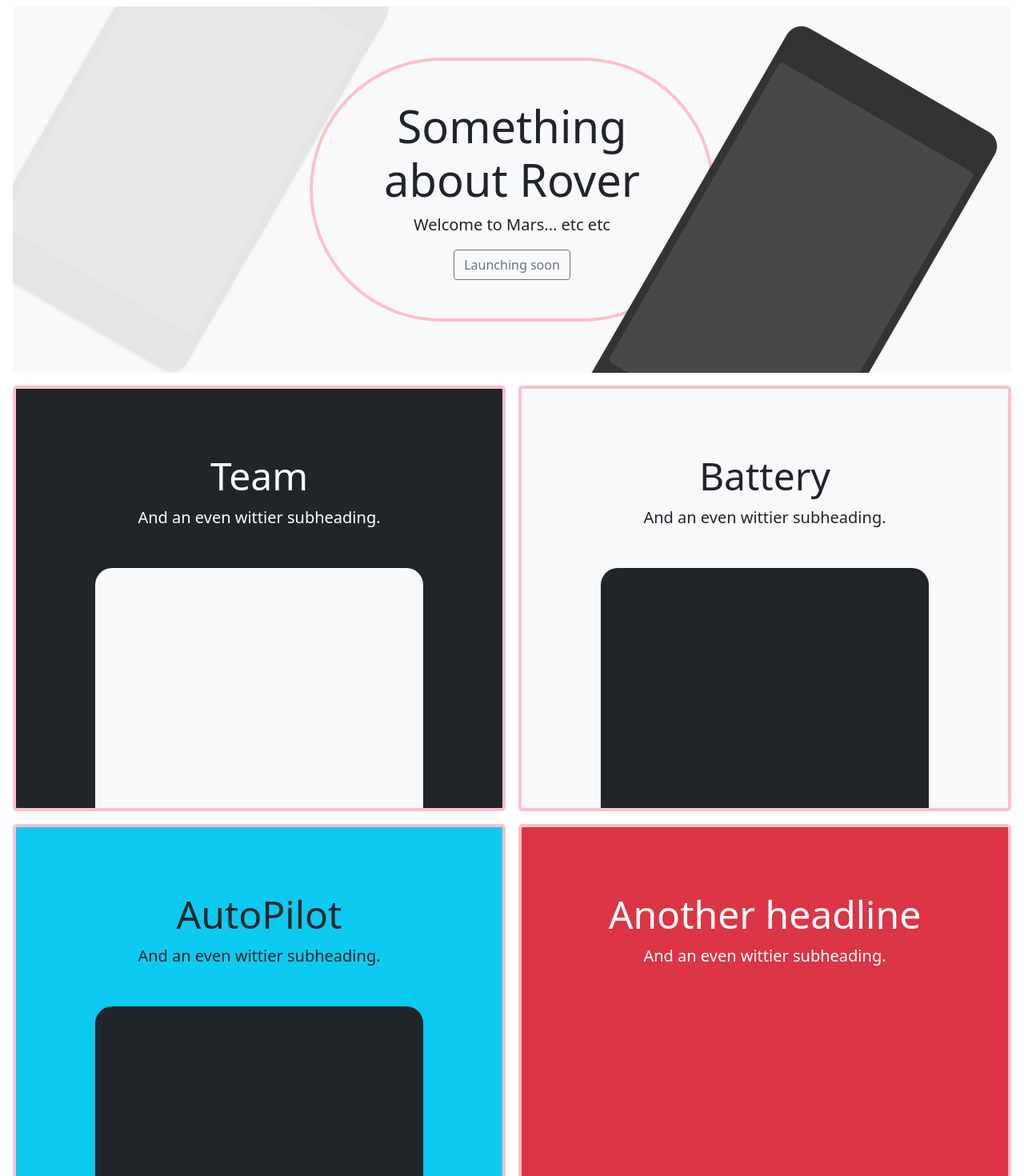
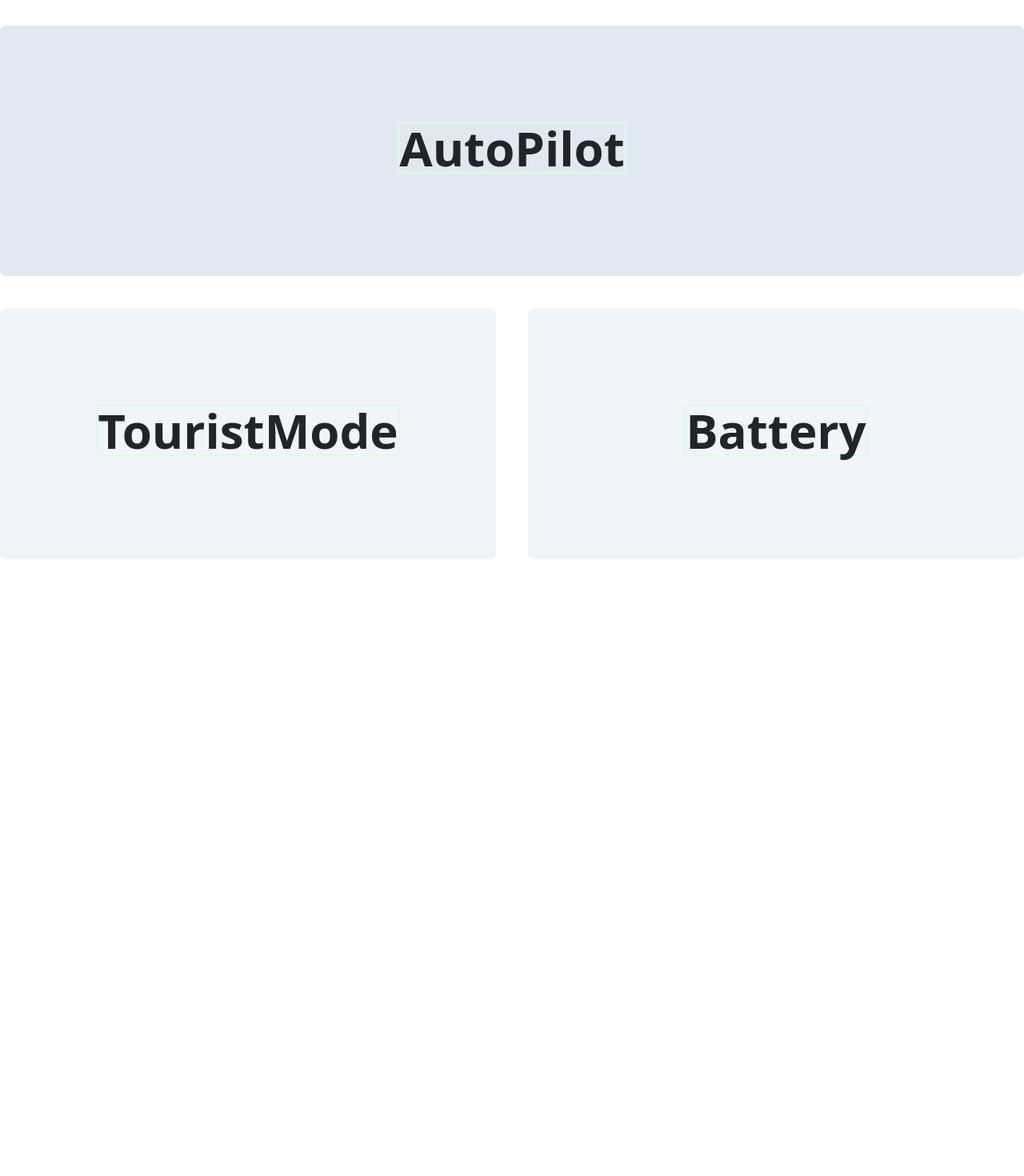
Before and after one commit to Shaanukstar123/Mars-Rover-Project-WALL-EE, a React (Create React App) app in the folder Command/FrontEnd/pageui/: page / in a window 1280 px wide. Shown: the part 80-1550 px from the top of the page at 80% size. After the commit the page ends 912 px from the top, so only its background shows below. Built offline with nearby package versions, Linux system fonts and the light colour scheme.

Commit message:
Added TailwindCSS and rebuilding in progress

```diff
--- a/Command/FrontEnd/pageui/package.json
+++ b/Command/FrontEnd/pageui/package.json
@@ -39,5 +39,10 @@
       "last 1 firefox version",
       "last 1 safari version"
     ]
+  },
+  "devDependencies": {
+    "autoprefixer": "^10.4.7",
+    "postcss": "^8.4.14",
+    "tailwindcss": "^3.1.4"
   }
 }
--- /dev/null
+++ b/Command/FrontEnd/pageui/postcss.config.js
@@ -0,0 +1,6 @@
+module.exports = {
+  plugins: {
+    tailwindcss: {},
+    autoprefixer: {},
+  },
+}
--- a/Command/FrontEnd/pageui/src/Components/About.js
+++ b/Command/FrontEnd/pageui/src/Components/About.js
@@ -1,52 +1,116 @@
 import './About.css'
 
 const About = () => {
+
+  const clickZ = () => {
+    alert('hi');
+    console.log('hi');
+  };
+
   return (
-    <main>
-      <div className="position-relative overflow-hidden p-5 p-md-3 m-md-3 text-center bg-light">
-        <div className="col-md-5 p-lg-5 mx-auto my-5 rounded-pill jcena">
-          <h1 className="display-4 fw-normal">Something about Rover</h1>
-          <p className="lead fw-normal"> Welcome to Mars... etc etc</p>
-          <a className="btn btn-outline-secondary" href="/">Launching soon</a>
+    <main className="w-screen h-screen">
+
+
+    <div className="grid grid-cols-2 gap-10 rounded-sm mt-10 h-5/6">
+
+        <div className="col-span-2 h-full rounded-lg bg-slate-200 hover:shadow-2xl  transition ease-in-out delay-100 flex flex-row justify-center" onClick={clickZ} >
+          <h1 className="text-4xl font-extrabold lg:text-6xl flex flex-col justify-center">
+            <span className="border-2 border-green-100"> AutoPilot </span>
+          </h1>
         </div>
-        <div className="product-device shadow-sm d-none d-md-block"></div>
-        <div className="product-device product-device-2 shadow-sm d-none d-md-block"></div>
+
+        <div className="h-full rounded-lg bg-slate-100 hover:bg-gradient-to-br from-sky-500 to-indigo-500 hover:scale-110 flex flex-row justify-center transition ease-in-out delay-100 ">
+          <h1 className="text-4xl font-extrabold lg:text-6xl flex flex-col justify-center">
+            <span className="border-2 border-green-100"> TouristMode </span>
+          </h1>
+        </div>
+
+
+        <div className="h-full rounded-lg bg-slate-100 hover:scale-110 flex flex-row justify-center transition ease-in-out delay-100  hover:bg-gradient-to-tr from-green-400 to-blue-500">
+          <h1 className="text-4xl font-extrabold lg:text-6xl flex flex-col justify-center">
+            <span className="border-2 border-green-100"> Battery </span>
+          </h1>
+        </div>
+
+
       </div>
 
-      <div className="d-md-flex flex-md-equal w-100 my-md-3 ps-md-3">
-        <div className="bg-dark me-md-3 pt-3 px-3 pt-md-5 px-md-5 text-center text-white overflow-hidden rounded-3 jcena">
-          <div className="my-3 py-3">
-            <h2 className="display-5">Team </h2>
-            <p className="lead">And an even wittier subheading.</p>
-          </div>
-          <div className="bg-light shadow-sm mx-auto prevent-react-error"></div>
-        </div>
-        <div className="bg-light me-md-3 pt-3 px-3 pt-md-5 px-md-5 text-center overflow-hidden rounded-3 jcena">
-          <div className="my-3 p-3">
-            <h2 className="display-5">Battery</h2>
-            <p className="lead">And an even wittier subheading.</p>
-          </div>
-          <div className="bg-dark shadow-sm mx-auto prevent-react-error"></div>
-        </div>
-      </div>
 
-      <div className="d-md-flex flex-md-equal w-100 my-md-3 ps-md-3">
-        <div className="bg-info me-md-3 pt-3 px-3 pt-md-5 px-md-5 text-center overflow-hidden rounded-3 jcena">
-          <div className="my-3 p-3">
-            <h2 className="display-5">AutoPilot</h2>
-            <p className="lead">And an even wittier subheading.</p>
-          </div>
-          <div className="bg-dark shadow-sm mx-auto prevent-react-error"></div>
-        </div>
-        <div className="bg-danger me-md-3 pt-3 px-3 pt-md-5 px-md-5 text-center text-white overflow-hidden rounded-3 jcena">
-          <div className="my-3 py-3">
-            <h2 className="display-5">Another headline</h2>
-            <p className="lead">And an even wittier subheading.</p>
-          </div>
-        </div>
-      </div>
     </main>
   )
 }
 
 export default About
+
+
+
+// export default function Modal() {
+//   const [showModal, setShowModal] = React.useState(false);
+
+//   return (
+//     <>
+//       <button
+//         classNameName="bg-pink-500 text-white active:bg-pink-600 font-bold uppercase text-sm px-6 py-3 rounded shadow hover:shadow-lg outline-none focus:outline-none mr-1 mb-1 ease-linear transition-all duration-150"
+//         type="button"
+//         onClick={() => setShowModal(true)}
+//       >
+//         Open regular modal
+//       </button>
+//       {showModal ? (
+//         <>
+//           <div
+//             classNameName="justify-center items-center flex overflow-x-hidden overflow-y-auto fixed inset-0 z-50 outline-none focus:outline-none"
+//           >
+//             <div classNameName="relative w-auto my-6 mx-auto max-w-3xl">
+//               {/*content*/}
+//               <div classNameName="border-0 rounded-lg shadow-lg relative flex flex-col w-full bg-white outline-none focus:outline-none">
+//                 {/*header*/}
+//                 <div classNameName="flex items-start justify-between p-5 border-b border-solid border-slate-200 rounded-t">
+//                   <h3 classNameName="text-3xl font-semibold">
+//                     Modal Title
+//                   </h3>
+//                   <button
+//                     classNameName="p-1 ml-auto bg-transparent border-0 text-black opacity-5 float-right text-3xl leading-none font-semibold outline-none focus:outline-none"
+//                     onClick={() => setShowModal(false)}
+//                   >
+//                     <span classNameName="bg-transparent text-black opacity-5 h-6 w-6 text-2xl block outline-none focus:outline-none">
+//                       ×
+//                     </span>
+//                   </button>
+//                 </div>
+//                 {/*body*/}
+//                 <div classNameName="relative p-6 flex-auto">
+//                   <p classNameName="my-4 text-slate-500 text-lg leading-relaxed">
+//                     I always felt like I could do anything. That’s the main
+//                     thing people are controlled by! Thoughts- their perception
+//                     of themselves! They're slowed down by their perception of
+//                     themselves. If you're taught you can’t do anything, you
+//                     won’t do anything. I was taught I could do everything.
+//                   </p>
+//                 </div>
+//                 {/*footer*/}
+//                 <div classNameName="flex items-center justify-end p-6 border-t border-solid border-slate-200 rounded-b">
+//                   <button
+//                     classNameName="text-red-500 background-transparent font-bold uppercase px-6 py-2 text-sm outline-none focus:outline-none mr-1 mb-1 ease-linear transition-all duration-150"
+//                     type="button"
+//                     onClick={() => setShowModal(false)}
+//                   >
+//                     Close
+//                   </button>
+//                   <button
+//                     classNameName="bg-emerald-500 text-white active:bg-emerald-600 font-bold uppercase text-sm px-6 py-3 rounded shadow hover:shadow-lg outline-none focus:outline-none mr-1 mb-1 ease-linear transition-all duration-150"
+//                     type="button"
+//                     onClick={() => setShowModal(false)}
+//                   >
+//                     Save Changes
+//                   </button>
+//                 </div>
+//               </div>
+//             </div>
+//           </div>
+//           <div classNameName="opacity-25 fixed inset-0 z-40 bg-black"></div>
+//         </>
+//       ) : null}
+//     </>
+//   );
+// }
--- a/Command/FrontEnd/pageui/src/Components/Autopilot.js
+++ b/Command/FrontEnd/pageui/src/Components/Autopilot.js
@@ -23,8 +23,9 @@ const Autopilot = () => {
       const alienObj = await request.json();
 
 
-      //console.log("Alien location: " , alienObj);
-      setAliens((aliens) => [...aliens, alienObj]);
+      console.log("Alien location: " , alienObj);
+      setAliens(alienObj);
+
     }
 
     catch(err){
@@ -77,7 +78,7 @@ const Autopilot = () => {
     }
 
 
-    const newIntervalId = setInterval(fetchCoordinateData, 400);
+    const newIntervalId = setInterval(fetchCoordinateData, 3000);
 
     event.currentTarget.classList.remove(
       'btn-success',
@@ -94,19 +95,62 @@ const Autopilot = () => {
     setAliens([]);
   }
 
+  const mouseLeaveControl = async (evt) => {
+    evt.preventDefault();
+    const randomNumber = await fetch('http://35.176.71.115:8080/rControl', {
+      method: "POST",
+      headers: {
+        'Content-type': "application/json"
+      },
+      body: JSON.stringify({'directionMove': "S"})
+    });
+
+    const data = await randomNumber.json();
+
+    console.log("Mouse Down Ended: S");
+    //console.log(data);
+  }
+
+  const mouseClickControl = async (evt) => {
+    evt.preventDefault();
+
+    const randomNumber = await fetch('http://35.176.71.115:8080/rControl', {
+      method: "POST",
+      headers: {
+        'Content-type': "application/json"
+      },
+      body: JSON.stringify({'directionMove': evt.target.id})
+    });
+    const data = await randomNumber.json();
+
+    console.log("Mouse Down Started: ", evt.target.id);
+    //console.log(data);
+  }
+
+
 
 
 
   return (
     <div className="d-flex flex-row justify-content-evenly align-items-center" style={{minHeight: "93vh", maxHeight:"100vh", border:"4px solid orange"}}>
-      <div style={{border:"4px solid purple", height:"70vh", width:"45vw"}} id="johnCena">
+
+      <div style={{border:"4px solid purple", height:"70vh", width:"55vw"}} id="johnCena">
         <Rover  Coordinates={coords}  />
         <AddObstacles Aliens={aliens} />
       </div>
 
-      Autopilot
-      <button type="button" className="btn btn-success" onClick={start} > {intervalId ? "STOP" : "Let's Explore with Dora"} </button>
+      <button type="button" className="btn btn-success" onClick={start} > {intervalId ? "STOP" : "AutoPilot"} </button>
       <button type="button" className="btn btn-info" onClick={reset} > Reset </button>
+
+      <div className="d-flex flex-row justify-content-evenly align-items-center"  style={{minHeight: "93vh", maxHeight:"100vh"}} >
+
+      <button type="button" className="btn btn-primary btn-lg" id="F" onMouseUp={mouseLeaveControl}  onMouseDown={mouseClickControl}> Forward </button>
+      <button type="button" className="btn btn-secondary btn-lg" id="B" onMouseUp={mouseLeaveControl}  onMouseDown={mouseClickControl} > Back </button>
+      <button type="button" className="btn btn-danger btn-lg" id="R" onMouseUp={mouseLeaveControl}  onMouseDown={mouseClickControl} > Right </button>
+      <button type="button" className="btn btn-success btn-lg" id="L" onMouseUp={mouseLeaveControl}  onMouseDown={mouseClickControl} > Left </button>
+
+    </div>
+
     </div>
   )
 }
--- a/Command/FrontEnd/pageui/src/Components/Controller.js
+++ b/Command/FrontEnd/pageui/src/Components/Controller.js
@@ -16,7 +16,7 @@ const Controller = () => {
     const data = await randomNumber.json();
 
     console.log("Mouse Down Ended: S");
-    console.log(data);
+    //console.log(data);
   }
 
   const mouseClickControl = async (evt) => {
@@ -32,7 +32,7 @@ const Controller = () => {
     const data = await randomNumber.json();
 
     console.log("Mouse Down Started: ", evt.target.id);
-    console.log(data);
+    //console.log(data);
   }
 
 
@@ -48,6 +48,7 @@ const Controller = () => {
 
 
 
+
     </div>
   )
 }
--- a/Command/FrontEnd/pageui/src/index.css
+++ b/Command/FrontEnd/pageui/src/index.css
@@ -1,3 +1,8 @@
+@tailwind base;
+@tailwind components;
+@tailwind utilities;
+
+
 body {
   margin: 0;
   font-family: -apple-system, BlinkMacSystemFont, 'Segoe UI', 'Roboto', 'Oxygen',
--- /dev/null
+++ b/Command/FrontEnd/pageui/tailwind.config.js
@@ -0,0 +1,15 @@
+/** @type {import('tailwindcss').Config} */
+
+module.exports = {
+  content: [
+    "./src/**/*.{js,jsx,ts,tsx}",
+  ],
+  theme: {
+    extend: {
+      borderRadius: {
+        '4xl': '1.5rem',
+      }
+    },
+  },
+  plugins: [],
+}
```
Also changed, not shown: Command/FrontEnd/pageui/src/Components/Obstacle.js (line endings or trailing spaces), 13 other files (tests, documents, lock files or other folders).
